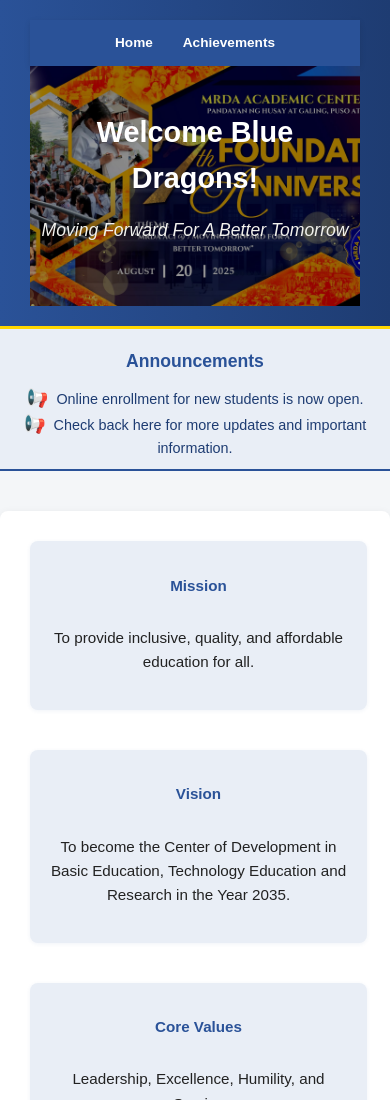
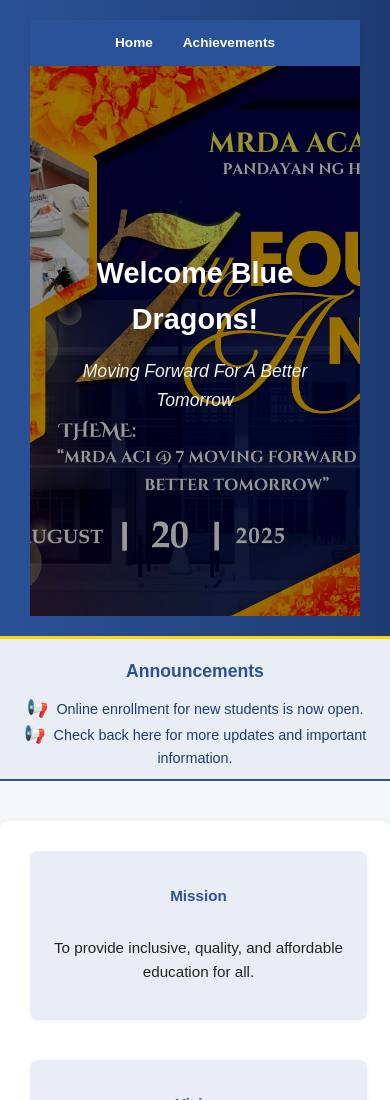
Before and after one commit to pr2group1/updates, a plain HTML site: page index.html in a window 390 px wide. Shown: the top 1100 px of the page. Drawn offline with Linux system fonts and the light colour scheme.

Commit message:
Add files via upload

```diff
--- a/style.css
+++ b/style.css
@@ -672,8 +672,9 @@
 
 @media (max-width: 480px) {
   .welcome {
-    padding: 30px 10px;
-    min-height: 180px;
+    padding: 100px 15px;
+    min-height: 350px;
+    background-position: center;
   }
 
   .school_logo {
```
